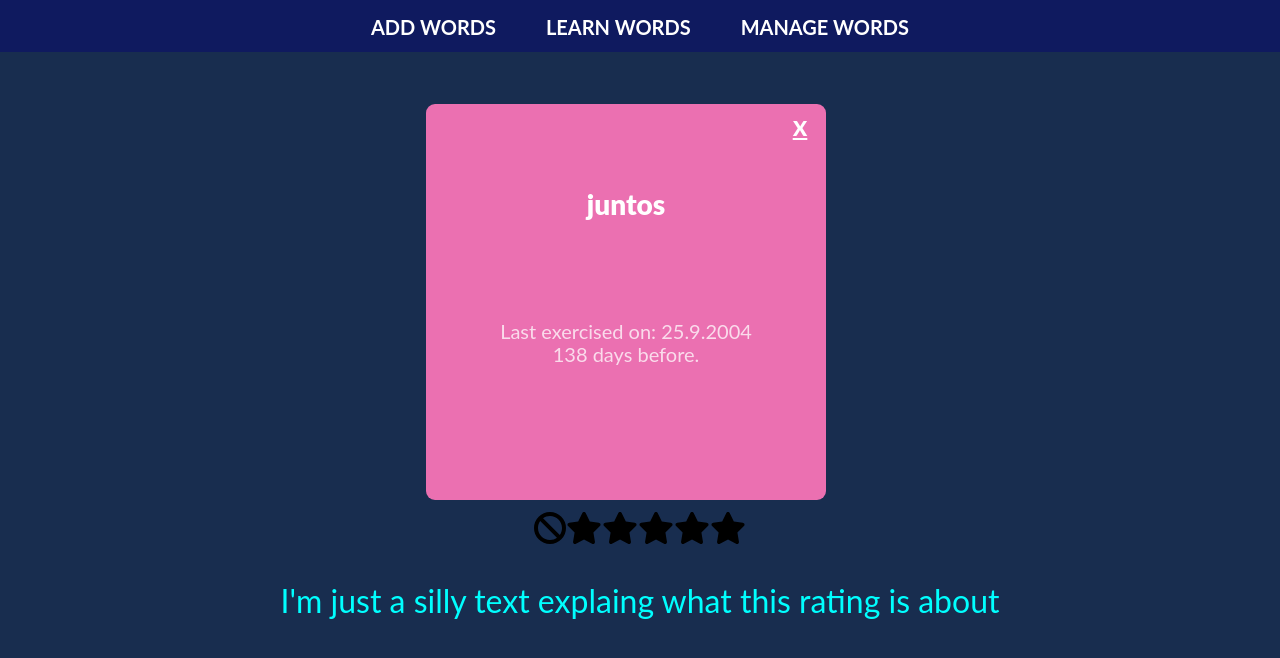
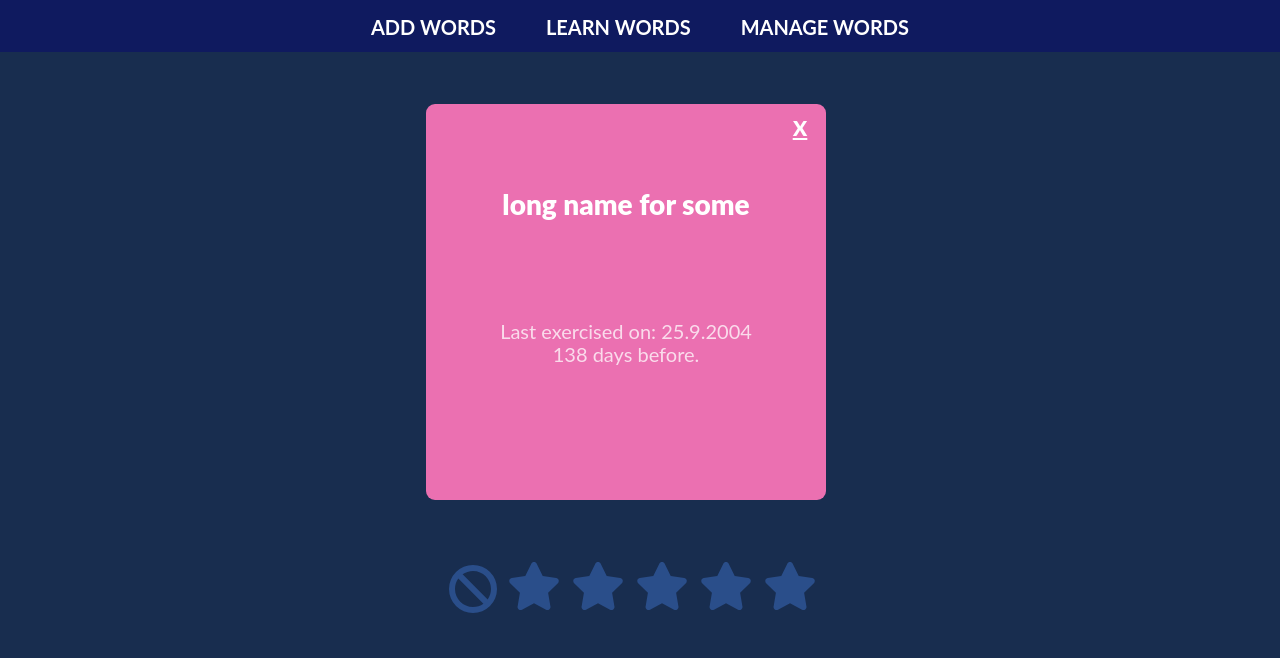
Before and after one commit to iprefermen2/languages-app, a Vue app: page / in a window 1280 px wide. Shown: the top 658 px of the page. Built offline with nearby package versions, Linux system fonts and the light colour scheme.

Commit message:
working rating description with rating design and all the important stuff

```diff
--- a/package.json
+++ b/package.json
@@ -13,6 +13,7 @@
   },
   "dependencies": {
     "font-awesome": "^4.7.0",
+    "mitt": "^3.0.1",
     "normalize.css": "^8.0.1",
     "vue": "^3.3.4"
   },
--- a/src/App.vue
+++ b/src/App.vue
@@ -1,13 +1,15 @@
 <template>
     <NavigationMenu></NavigationMenu>
-    <WordCard name="juntos"></WordCard>
+    <WordCard name="long name for some"></WordCard>
     <RatingMenu></RatingMenu>
 </template>
 
-<script lang="ts">
+<script>
 import WordCard from './components/WordCard.vue'
 import NavigationMenu from './components/NavigationMenu.vue'
 import RatingMenu from './components/RatingMenu.vue'
+
+import wordsData from './assets/wordsData.json'
 
 
 export default{
@@ -17,6 +19,11 @@ export default{
     NavigationMenu,
     RatingMenu,
   },
+  data() {
+      return{
+        words: wordsData,
+      }
+  },
 }
 </script>
 
--- a/items.json
+++ b/src/assets/wordsData.json
@@ -1,9 +1,9 @@
-{
-    "items":[
+[
+
         {
             "id":"0",
             "original-text":"o",
-            "translated-text":"sobre",
+            "translatedText":"sobre",
             "date":"12.9.2023",
             "algorithm": [
                 {
@@ -16,7 +16,7 @@
         {
             "id":"1",
             "original-text":"jeden",
-            "translated-text":"uno",
+            "translatedText":"uno",
             "date":"12.9.2023",
             "algorithm": [
                 {
@@ -29,7 +29,7 @@
         {
             "id":"2",
             "original-text":"rodina",
-            "translated-text":"la familia",
+            "translatedText":"la familia",
             "date":"12.9.2023",
             "algorithm": [
                 {
@@ -42,7 +42,7 @@
         {
             "id":"3",
             "original-text":"kostol",
-            "translated-text":"la iglesia",
+            "translatedText":"la iglesia",
             "date":"12.9.2023",
             "algorithm": [
                 {
@@ -55,7 +55,7 @@
         {
             "id":"4",
             "original-text":"rodina",
-            "translated-text":"parientes",
+            "translatedText":"parientes",
             "date":"12.9.2023",
             "algorithm": [
                 {
@@ -65,5 +65,5 @@
                 }
             ]
         }
-    ]
-}
+
+]
--- a/src/components/BanIcon.vue
+++ b/src/components/BanIcon.vue
@@ -1,14 +1,37 @@
 <template>
-    <svg xmlns="http://www.w3.org/2000/svg" height="1em" viewBox="0 0 512 512"><path d="M367.2 412.5L99.5 144.8C77.1 176.1 64 214.5 64 256c0 106 86 192 192 192c41.5 0 79.9-13.1 111.2-35.5zm45.3-45.3C434.9 335.9 448 297.5 448 256c0-106-86-192-192-192c-41.5 0-79.9 13.1-111.2 35.5L412.5 367.2zM0 256a256 256 0 1 1 512 0A256 256 0 1 1 0 256z"/></svg>
+    <svg
+    xmlns="http://www.w3.org/2000/svg"
+    height="1.5em"
+    viewBox="0 0 512 512"
+    @mouseenter="doSome"
+
+    ><path d="M367.2 412.5L99.5 144.8C77.1 176.1 64 214.5 64 256c0 106 86 192 192 192c41.5 0 79.9-13.1 111.2-35.5zm45.3-45.3C434.9 335.9 448 297.5 448 256c0-106-86-192-192-192c-41.5 0-79.9 13.1-111.2 35.5L412.5 367.2zM0 256a256 256 0 1 1 512 0A256 256 0 1 1 0 256z"/></svg>
 </template>
 
 <script lang="ts">
 export default{
     name: "BanIcon",
+    methods:{
+        doSome(){
+            window.eventBus.emit('new-description',0);
+        }
+    },
 }
 
 </script>
 
 <style scoped lang="scss">
+svg{
+    margin: 0px 5px 0px -10px;
+    position: relative;
+    top: 3px;
 
+    fill: lighten($color: #182d4f, $amount: 15);
+
+    &:hover, &:focus{
+        cursor: pointer;
+        fill: red;
+    }
+
+}
 </style>
--- a/src/components/RatingExplanation.vue
+++ b/src/components/RatingExplanation.vue
@@ -1,19 +1,42 @@
 <template>
-    <p>
-       I'm just a silly text explaing what this rating is about
+    <p v-if="ratingKey == 0">
+       <strong>"Total blackout",</strong> complete failiure to recall the information
+    </p>
+    <p v-else-if="ratingKey == 1">
+      <strong>Incorrect response,</strong> but upon seeing the correct answer it felt similiar
+    </p>
+    <p v-else-if="ratingKey == 2">
+        <strong>Incorrect response,</strong> but upon seeing the correct answer it seemed easy to remember
+    </p>
+    <p v-else-if="ratingKey == 3">
+        <strong>Correct response,</strong> but required significant effort to recall
+    </p>
+    <p v-else-if="ratingKey == 4">
+        <strong>Correct response,</strong> after some hesitation
+    </p>
+    <p v-else-if="ratingKey == 5">
+        <strong>Correct response</strong> with perfect recall
     </p>
 </template>
 
 <script lang="ts">
 export default{
     name: "RatingExplanation",
+    data() {
+        return{
+            ratingKey: 100,
+        }
+    },
+    created() {
+        window.eventBus.on('new-description', (e:number) => (this.ratingKey = e))
+    },
 }
 
 </script>
 
 <style scoped lang="scss">
 p{
-    color: aqua;
+    font-size: 18px;
+    color: #fff;
 }
-
 </style>
--- a/src/components/RatingMenu.vue
+++ b/src/components/RatingMenu.vue
@@ -1,11 +1,9 @@
 <template>
-    <BanIcon></BanIcon>
-    <StarIcon></StarIcon>
-    <StarIcon></StarIcon>
-    <StarIcon></StarIcon>
-    <StarIcon></StarIcon>
-    <StarIcon></StarIcon>
-    <RatingExplanation></RatingExplanation>
+    <div>
+        <BanIcon></BanIcon>
+        <StarIcon v-for="n in 5" :key="n"></StarIcon>
+        <RatingExplanation></RatingExplanation>
+    </div>
 </template>
 
 <script lang="ts">
@@ -28,5 +26,8 @@ export default{
 
 
 <style lang="scss" scoped>
+div{
+    margin-top: 50px;
+}
 
 </style>
--- a/src/components/StarIcon.vue
+++ b/src/components/StarIcon.vue
@@ -1,14 +1,30 @@
 <template>
-    <svg xmlns="http://www.w3.org/2000/svg" height="1em" viewBox="0 0 576 512"><path d="M316.9 18C311.6 7 300.4 0 288.1 0s-23.4 7-28.8 18L195 150.3 51.4 171.5c-12 1.8-22 10.2-25.7 21.7s-.7 24.2 7.9 32.7L137.8 329 113.2 474.7c-2 12 3 24.2 12.9 31.3s23 8 33.8 2.3l128.3-68.5 128.3 68.5c10.8 5.7 23.9 4.9 33.8-2.3s14.9-19.3 12.9-31.3L438.5 329 542.7 225.9c8.6-8.5 11.7-21.2 7.9-32.7s-13.7-19.9-25.7-21.7L381.2 150.3 316.9 18z"/></svg>
+    <svg xmlns="http://www.w3.org/2000/svg"
+    height="1.5em"
+    viewBox="0 0 576 512"
+    @mouseenter="doSome"
+    ><path d="M316.9 18C311.6 7 300.4 0 288.1 0s-23.4 7-28.8 18L195 150.3 51.4 171.5c-12 1.8-22 10.2-25.7 21.7s-.7 24.2 7.9 32.7L137.8 329 113.2 474.7c-2 12 3 24.2 12.9 31.3s23 8 33.8 2.3l128.3-68.5 128.3 68.5c10.8 5.7 23.9 4.9 33.8-2.3s14.9-19.3 12.9-31.3L438.5 329 542.7 225.9c8.6-8.5 11.7-21.2 7.9-32.7s-13.7-19.9-25.7-21.7L381.2 150.3 316.9 18z"/></svg>
 </template>
+
+<script lang="ts">
+export default{
+    name: "StarIcon",
+    methods:{
+        doSome(){
+            window.eventBus.emit('new-description',this.$.vnode.key)
+        }
+    },
+};
+</script>
 
 <style scoped lang="scss">
 svg{
+    margin: 0px 5px;
+    fill: lighten($color: #182d4f, $amount: 15);
 
+    &:hover, &:focus{
+        cursor: pointer;
+        fill: yellow;
+    }
 }
 </style>
-<script lang="ts">
-export default{
-    name: "StarIcon",
-};
-</script>
--- a/src/main.ts
+++ b/src/main.ts
@@ -2,5 +2,14 @@ import './assets/main.css'
 
 import { createApp } from 'vue'
 import App from './App.vue'
+import mitt from 'mitt'
+
+declare global {
+    interface Window {
+        eventBus:any;
+    }
+}
+
+window.eventBus = mitt()
 
 createApp(App).mount('#app')
--- a/tsconfig.node.json
+++ b/tsconfig.node.json
@@ -8,7 +8,6 @@
     "playwright.config.*"
   ],
   "compilerOptions": {
-    "composite": true,
     "module": "ESNext",
     "moduleResolution": "Bundler",
     "types": ["node"]
```
Also changed, not shown: 1 other file (tests, documents, lock files or other folders).
